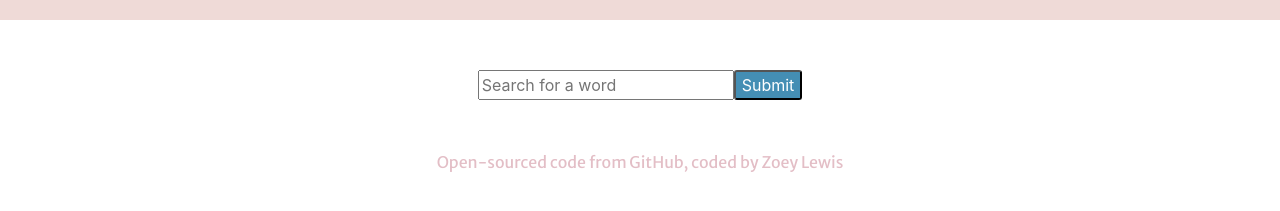
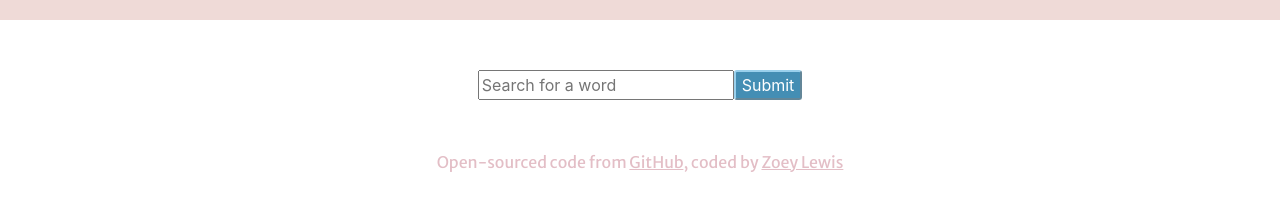
Before and after one commit to ZoeyLewis/dictionary-react-app, a React (Create React App) app: page / in a window 1280 px wide. Shown: the part 275-486 px from the top of the page. Built offline with nearby package versions, Linux system fonts and the light colour scheme.

Commit message:
Installed axios, integrated a dictionary API URL, which is called on search. Added footer links and made some minor styling adjustments.

```diff
--- a/package.json
+++ b/package.json
@@ -6,6 +6,7 @@
     "@testing-library/jest-dom": "^5.16.2",
     "@testing-library/react": "^12.1.3",
     "@testing-library/user-event": "^13.5.0",
+    "axios": "^0.26.0",
     "react": "^17.0.2",
     "react-dom": "^17.0.2",
     "react-scripts": "5.0.0",
--- a/src/App.css
+++ b/src/App.css
@@ -24,3 +24,11 @@ footer {
   text-align: center;
   margin: 50px;
 }
+
+footer a {
+  color: #E3BEC6;
+  transition: ease-in-out 5ms;
+}
+footer a:hover {
+color:#EFDAD7;
+}
--- a/src/App.js
+++ b/src/App.js
@@ -12,7 +12,7 @@ function App() {
       <h2 className="Sub-heading">Discover something new.</h2>
       </header>
       <Dictionary/>
-      <footer>Open-sourced code from GitHub, coded by Zoey Lewis</footer>
+      <footer>Open-sourced code from <a href="https://github.com/ZoeyLewis/dictionary-react-app" target="/">GitHub</a>, coded by <a href="https://github.com/ZoeyLewis" target="/">Zoey Lewis</a></footer>
     </div>
   );
 }
--- a/src/Dictionary.css
+++ b/src/Dictionary.css
@@ -5,6 +5,13 @@
 
 button {
     background-color: #448EB4;
+    border-color: #9AD0EC;
     border-radius: 3px;
-    color: white
+    color: white;
+    transition: ease-in-out 5ms;
 }
+button:hover{
+background-color: #9AD0EC;
+border-color: #448EB4;
+box-shadow: rgba(21, 114, 161, 0.3) 0px 7px 29px 0px;
+}
--- a/src/Dictionary.js
+++ b/src/Dictionary.js
@@ -1,11 +1,19 @@
 import React, { useState } from "react";
 import "./Dictionary.css"
+import axios from "axios";
 
 export default function Dictionary() {
     let [word, setWord] = useState("")
+
+function handleResponse(response){
+    console.log(response.data[0])
+}
+
    function search(event){
        event.preventDefault()
        alert (`${word}`)
+       let apiUrl = `https://api.dictionaryapi.dev/api/v2/entries/en/${word}`
+       axios.get(apiUrl).then(handleResponse)
    }
 function handleWord(event){
 setWord(event.target.value)
```
Also changed, not shown: 1 other file (tests, documents, lock files or other folders).
